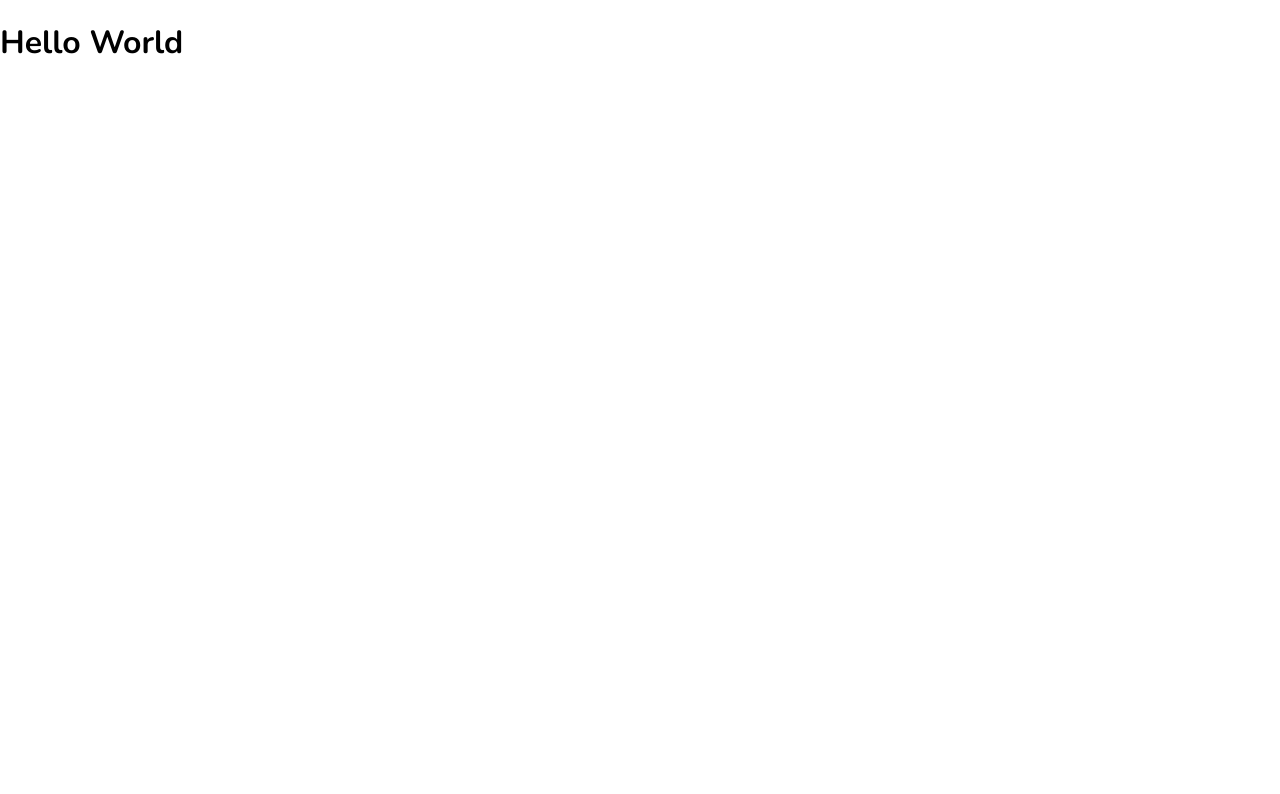
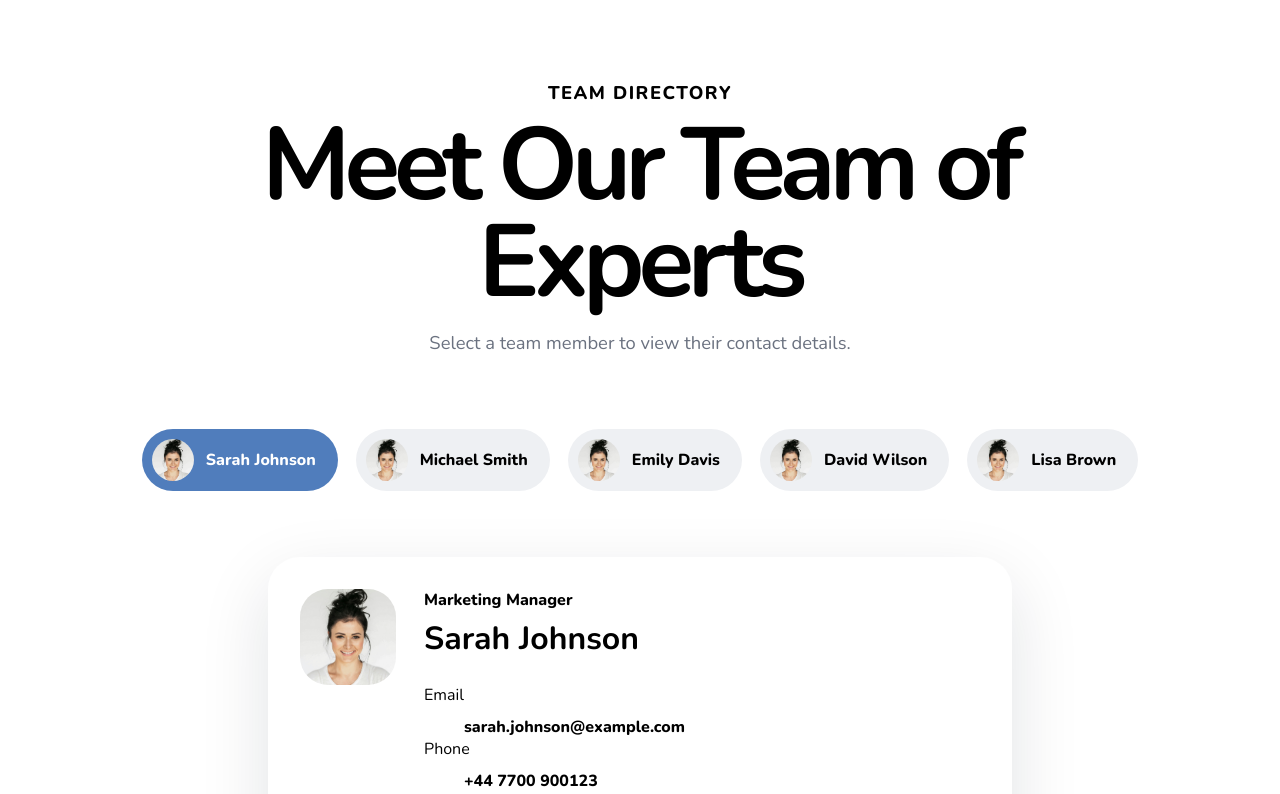
Before and after one commit to aslivingston/tbt-frontend-task, a React (Vite) app: page / in a window 1280 px wide. Shown: the top 794 px of the page. Built offline with nearby package versions, Linux system fonts and the light colour scheme.

Commit message:
option 1 team list and contact card components

```diff
--- a/package.json
+++ b/package.json
@@ -25,6 +25,7 @@
     "eslint-plugin-react-refresh": "^0.5.2",
     "globals": "^17.5.0",
     "lessc": "1.0.2",
+    "react-router-dom": "^6.24.0",
     "typescript": "~6.0.2",
     "typescript-eslint": "^8.58.2",
     "vite": "^8.0.10"
--- a/src/App.tsx
+++ b/src/App.tsx
@@ -1,16 +1,14 @@
 import './css/style.css'
+import { Routes, Route } from 'react-router-dom'
+import Team from './pages/team/team'
+
+
 
 function App() {
-
-
   return (
-    <>
-      <div className="App">
-        <h1>Hello World</h1>
-
-      </div>
-
-    </>
+    <Routes>
+      <Route path="/" element={<Team />} />
+    </Routes>
   )
 }
 
--- /dev/null
+++ b/src/components/contactCard/contactCard.less
@@ -0,0 +1,45 @@
+.contact-card {
+  display: grid;
+  grid-template-columns: auto 1fr;
+  gap: 28px;
+  max-width: 680px;
+  margin: 0 auto;
+  padding: 32px;
+  border-radius: 32px;
+  background: #fff;
+  box-shadow: 0 24px 70px rgba(15, 23, 42, 0.12);
+
+  img {
+    width: 96px;
+    height: 96px;
+    border-radius: 28px;
+    object-fit: cover;
+  }
+
+  p {
+    margin: 0 0 6px;
+    color: var(--brand-blue);
+    font-weight: 800;
+  }
+
+  h2 {
+    margin: 0 0 24px;
+    font-size: 2rem;
+  }
+
+  a,
+  span {
+    display: block;
+    margin-top: 10px;
+  }
+
+  a {
+    color: var(--brand-blue);
+    font-weight: 800;
+    text-decoration: none;
+
+    &:hover {
+      text-decoration: underline;
+    }
+  }
+}
--- /dev/null
+++ b/src/components/contactCard/contactCard.tsx
@@ -0,0 +1,44 @@
+import type { Contact } from "../../data/contacts";
+
+
+type ContactCardProps = {
+  contact: Contact;
+};
+
+function ContactCard({ contact }: ContactCardProps) {
+  return (
+    <section className="contact-card" aria-label={`${contact.name} contact card`}>
+      <img src={contact.image} alt={contact.name} className="contact-avatar" />
+
+      <div>
+        <p className="contact-role">{contact.role}</p>
+        <h2>{contact.name}</h2>
+
+        <dl>
+          <div>
+            <dt>Email</dt>
+            <dd>
+              <a href={`mailto:${contact.email}`}>{contact.email}</a>
+            </dd>
+          </div>
+
+          <div>
+            <dt>Phone</dt>
+            <dd>
+              <a href={`tel:${contact.phone.replace(/\s/g, "")}`}>
+                {contact.phone}
+              </a>
+            </dd>
+          </div>
+
+          <div>
+            <dt>Address</dt>
+            <dd>{contact.address}</dd>
+          </div>
+        </dl>
+      </div>
+    </section>
+  );
+}
+
+export default ContactCard;
--- /dev/null
+++ b/src/components/teamList/teamList.less
@@ -0,0 +1,41 @@
+.team-list {
+  display: flex;
+  justify-content: center;
+  gap: 18px;
+  max-width: 1100px;
+  margin: 0 auto 48px;
+  padding: 18px;
+  overflow-x: auto;
+  scrollbar-width: none;
+}
+
+.team-pill {
+  display: inline-flex;
+  align-items: center;
+  gap: 12px;
+  flex: 0 0 auto;
+  padding: 10px 22px 10px 10px;
+  border: 0;
+  border-radius: 999px;
+  background: #eef0f3;
+  font: inherit;
+  font-weight: 800;
+  cursor: pointer;
+  transition: 0.2s ease;
+
+  &:hover {
+    transform: translateY(-3px);
+  }
+
+  &.is-active {
+    background: @primary;
+    color: #fff;
+  }
+
+  img {
+    width: 42px;
+    height: 42px;
+    border-radius: 50%;
+    object-fit: cover;
+  }
+}
--- /dev/null
+++ b/src/components/teamList/teamList.tsx
@@ -0,0 +1,35 @@
+import type { Contact } from "../../data/contacts";
+
+type TeamListProps = {
+  contacts: Contact[];
+  selectedContact: Contact;
+  onSelectContact: (contact: Contact) => void;
+};
+
+function TeamList({
+  contacts,
+  selectedContact,
+  onSelectContact,
+}: TeamListProps) {
+  return (
+    <section className="team-list" aria-label="Team members">
+      {contacts.map((contact) => {
+        const isActive = selectedContact.id === contact.id;
+
+        return (
+          <button
+            key={contact.id}
+            className={`team-pill ${isActive ? "is-active" : ""}`}
+            onClick={() => onSelectContact(contact)}
+            type="button"
+          >
+            <img src={contact.image} alt="" />
+            <span>{contact.name}</span>
+          </button>
+        );
+      })}
+    </section>
+  );
+}
+
+export default TeamList;
--- a/src/css/style.css
+++ b/src/css/style.css
@@ -9,3 +9,117 @@ body {
   background: #FFFFFF;
   color: #000000;
 }
+.contact-card {
+  display: grid;
+  grid-template-columns: auto 1fr;
+  gap: 28px;
+  max-width: 680px;
+  margin: 0 auto;
+  padding: 32px;
+  border-radius: 32px;
+  background: #fff;
+  box-shadow: 0 24px 70px rgba(15, 23, 42, 0.12);
+}
+.contact-card img {
+  width: 96px;
+  height: 96px;
+  border-radius: 28px;
+  object-fit: cover;
+}
+.contact-card p {
+  margin: 0 0 6px;
+  color: var(--brand-blue);
+  font-weight: 800;
+}
+.contact-card h2 {
+  margin: 0 0 24px;
+  font-size: 2rem;
+}
+.contact-card a,
+.contact-card span {
+  display: block;
+  margin-top: 10px;
+}
+.contact-card a {
+  color: var(--brand-blue);
+  font-weight: 800;
+  text-decoration: none;
+}
+.contact-card a:hover {
+  text-decoration: underline;
+}
+.team-list {
+  display: flex;
+  justify-content: center;
+  gap: 18px;
+  max-width: 1100px;
+  margin: 0 auto 48px;
+  padding: 18px;
+  overflow-x: auto;
+  scrollbar-width: none;
+}
+.team-pill {
+  display: inline-flex;
+  align-items: center;
+  gap: 12px;
+  flex: 0 0 auto;
+  padding: 10px 22px 10px 10px;
+  border: 0;
+  border-radius: 999px;
+  background: #eef0f3;
+  font: inherit;
+  font-weight: 800;
+  cursor: pointer;
+  transition: 0.2s ease;
+}
+.team-pill:hover {
+  transform: translateY(-3px);
+}
+.team-pill.is-active {
+  background: #507DBC;
+  color: #fff;
+}
+.team-pill img {
+  width: 42px;
+  height: 42px;
+  border-radius: 50%;
+  object-fit: cover;
+}
+.team-page {
+  min-height: 100vh;
+  padding: 80px 24px;
+  overflow: hidden;
+}
+.team-hero {
+  max-width: 900px;
+  margin: 0 auto 56px;
+  text-align: center;
+}
+.team-hero .eyebrow {
+  margin: 0 0 12px;
+  color: var(--brand-blue);
+  font-weight: 800;
+  text-transform: uppercase;
+  letter-spacing: 0.08em;
+}
+.team-hero h1 {
+  margin: 0;
+  font-size: clamp(3rem, 8vw, 6.5rem);
+  line-height: 0.95;
+  letter-spacing: -0.06em;
+}
+.team-hero p {
+  color: #6b7280;
+  font-size: 1.15rem;
+}
+@media (max-width: 600px) {
+  .team-page {
+    padding: 56px 16px;
+  }
+  .team-hero h1 {
+    font-size: clamp(3rem, 16vw, 4.5rem);
+  }
+  .contact-card {
+    grid-template-columns: 1fr;
+  }
+}
--- a/src/data/cotatcs.ts
+++ b/src/data/contacts.ts
@@ -1,3 +1,5 @@
+import headshot1 from "../assets/images/headshot-1.jpg"
+
 export type Contact = {
     id: number;
     name: string;
@@ -5,6 +7,7 @@ export type Contact = {
     email: string;
     phone: string;
     address: string;
+    image: string;
 };
 
 export const contacts: Contact[] = [
@@ -15,6 +18,7 @@ export const contacts: Contact[] = [
         email: "sarah.johnson@example.com",
         phone: "+44 7700 900123",
         address: "123 High Street, London",
+        image: headshot1,
     },
     {
         id: 2,
@@ -23,6 +27,7 @@ export const contacts: Contact[] = [
         email: "michael.smith@example.com",
         phone: "+44 7700 900124",
         address: "456 Oak Avenue, Manchester",
+        image: headshot1,
     },
     {
         id: 3,
@@ -31,6 +36,7 @@ export const contacts: Contact[] = [
         email: "emily.davis@example.com",
         phone: "+44 7700 900125",
         address: "789 Pine Road, Birmingham",
+        image: headshot1,
     },
     {
         id: 4,
@@ -39,6 +45,7 @@ export const contacts: Contact[] = [
         email: "david.wilson@example.com",
         phone: "+44 7700 900126",
         address: "101 Elm Street, Liverpool",
+        image: headshot1,
     },
     {
         id: 5,
@@ -47,6 +54,7 @@ export const contacts: Contact[] = [
         email: "lisa.brown@example.com",
         phone: "+44 7700 900127",
         address: "202 Maple Avenue, Leeds",
+        image: headshot1,
     }
 
 ];
--- a/src/main.tsx
+++ b/src/main.tsx
@@ -1,9 +1,12 @@
-import { StrictMode } from 'react'
-import { createRoot } from 'react-dom/client'
+import React from 'react'
+import ReactDOM from 'react-dom/client'
 import App from './App.tsx'
+import { BrowserRouter } from 'react-router-dom'
 
-createRoot(document.getElementById('root')!).render(
-  <StrictMode>
-    <App />
-  </StrictMode>,
+ReactDOM.createRoot(document.getElementById('root')!).render(
+  <React.StrictMode>
+    <BrowserRouter>
+      <App />
+    </BrowserRouter>
+  </React.StrictMode>
 )
--- /dev/null
+++ b/src/pages/team/team.less
@@ -0,0 +1,45 @@
+.team-page {
+  min-height: 100vh;
+  padding: 80px 24px;
+  overflow: hidden;
+}
+
+.team-hero {
+  max-width: 900px;
+  margin: 0 auto 56px;
+  text-align: center;
+
+  .eyebrow {
+    margin: 0 0 12px;
+    color: var(--brand-blue);
+    font-weight: 800;
+    text-transform: uppercase;
+    letter-spacing: 0.08em;
+  }
+
+  h1 {
+    margin: 0;
+    font-size: clamp(3rem, 8vw, 6.5rem);
+    line-height: 0.95;
+    letter-spacing: -0.06em;
+  }
+
+  p {
+    color: #6b7280;
+    font-size: 1.15rem;
+  }
+}
+
+@media (max-width: 600px) {
+  .team-page {
+    padding: 56px 16px;
+  }
+
+  .team-hero h1 {
+    font-size: clamp(3rem, 16vw, 4.5rem);
+  }
+
+  .contact-card {
+    grid-template-columns: 1fr;
+  }
+}
--- /dev/null
+++ b/src/pages/team/team.tsx
@@ -0,0 +1,32 @@
+import { useState } from "react";
+import { contacts, type Contact } from "../../data/contacts";
+import TeamList from "../../components/teamList/teamList";
+import ContactCard from "../../components/contactCard/contactCard";
+
+function Team() {
+  const [selectedContact, setSelectedContact] = useState<Contact>(contacts[0]);
+
+  return (
+    <main className="team-page">
+      <section className="team-hero">
+        <p className="eyebrow">Team directory</p>
+
+        <h1>Meet Our Team of Experts</h1>
+
+        <p className="intro">
+          Select a team member to view their contact details.
+        </p>
+      </section>
+
+      <TeamList
+        contacts={contacts}
+        selectedContact={selectedContact}
+        onSelectContact={setSelectedContact}
+      />
+
+      <ContactCard contact={selectedContact} />
+    </main>
+  );
+}
+
+export default Team;
```
Also changed, not shown: src/styles/main.less (+8 -0 lines), src/assets/images/headshot-1.jpg (added), 1 other file (tests, documents, lock files or other folders).
